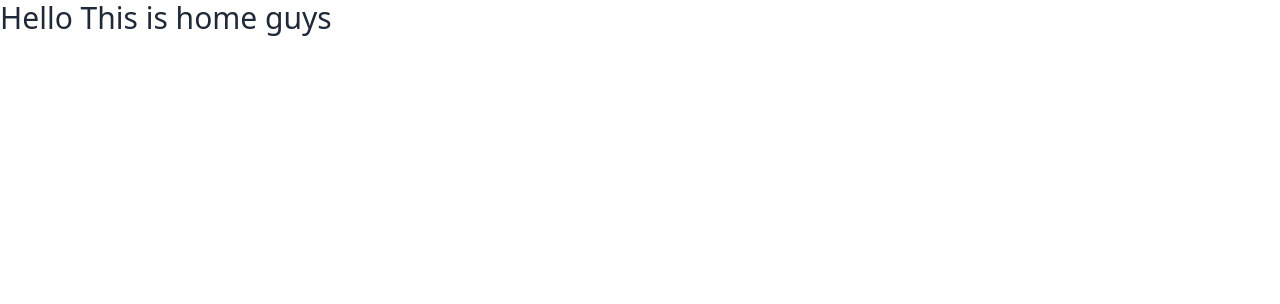
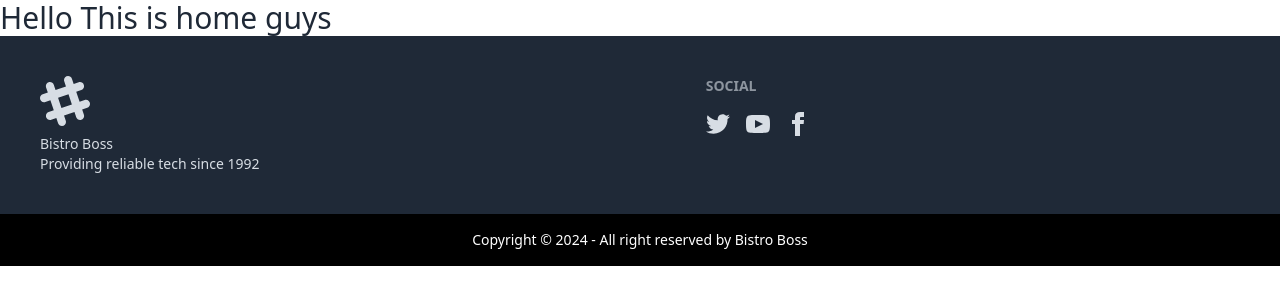
Before and after one commit to ifajul89/bistro-boss-client, a React (Vite) app: page / in a window 1280 px wide. Shown: the top 304 px of the page. Built offline with nearby package versions, Linux system fonts and the light colour scheme.

Commit message:
added footer

```diff
--- a/src/Layout/Main.jsx
+++ b/src/Layout/Main.jsx
@@ -1,9 +1,13 @@
 import { Outlet } from "react-router-dom";
+import Footer from "../Pages/Shared/Footer/Footer";
 
 const Main = () => {
-    return (
-        <Outlet></Outlet>
-    );
+   return (
+      <>
+         <Outlet></Outlet>
+         <Footer></Footer>
+      </>
+   );
 };
 
 export default Main;
--- /dev/null
+++ b/src/Pages/Shared/Footer/Footer.jsx
@@ -0,0 +1,74 @@
+const Footer = () => {
+   return (
+      <div className="text-white">
+         <footer className="footer bg-gray-800 text-neutral-content p-10">
+            <aside>
+               <svg
+                  width="50"
+                  height="50"
+                  viewBox="0 0 24 24"
+                  xmlns="http://www.w3.org/2000/svg"
+                  fillRule="evenodd"
+                  clipRule="evenodd"
+                  className="fill-current"
+               >
+                  <path d="M22.672 15.226l-2.432.811.841 2.515c.33 1.019-.209 2.127-1.23 2.456-1.15.325-2.148-.321-2.463-1.226l-.84-2.518-5.013 1.677.84 2.517c.391 1.203-.434 2.542-1.831 2.542-.88 0-1.601-.564-1.86-1.314l-.842-2.516-2.431.809c-1.135.328-2.145-.317-2.463-1.229-.329-1.018.211-2.127 1.231-2.456l2.432-.809-1.621-4.823-2.432.808c-1.355.384-2.558-.59-2.558-1.839 0-.817.509-1.582 1.327-1.846l2.433-.809-.842-2.515c-.33-1.02.211-2.129 1.232-2.458 1.02-.329 2.13.209 2.461 1.229l.842 2.515 5.011-1.677-.839-2.517c-.403-1.238.484-2.553 1.843-2.553.819 0 1.585.509 1.85 1.326l.841 2.517 2.431-.81c1.02-.33 2.131.211 2.461 1.229.332 1.018-.21 2.126-1.23 2.456l-2.433.809 1.622 4.823 2.433-.809c1.242-.401 2.557.484 2.557 1.838 0 .819-.51 1.583-1.328 1.847m-8.992-6.428l-5.01 1.675 1.619 4.828 5.011-1.674-1.62-4.829z"></path>
+               </svg>
+               <p>
+                  Bistro Boss
+                  <br />
+                  Providing reliable tech since 1992
+               </p>
+            </aside>
+            <nav>
+               <h6 className="footer-title">Social</h6>
+               <div className="grid grid-flow-col gap-4">
+                  <a>
+                     <svg
+                        xmlns="http://www.w3.org/2000/svg"
+                        width="24"
+                        height="24"
+                        viewBox="0 0 24 24"
+                        className="fill-current"
+                     >
+                        <path d="M24 4.557c-.883.392-1.832.656-2.828.775 1.017-.609 1.798-1.574 2.165-2.724-.951.564-2.005.974-3.127 1.195-.897-.957-2.178-1.555-3.594-1.555-3.179 0-5.515 2.966-4.797 6.045-4.091-.205-7.719-2.165-10.148-5.144-1.29 2.213-.669 5.108 1.523 6.574-.806-.026-1.566-.247-2.229-.616-.054 2.281 1.581 4.415 3.949 4.89-.693.188-1.452.232-2.224.084.626 1.956 2.444 3.379 4.6 3.419-2.07 1.623-4.678 2.348-7.29 2.04 2.179 1.397 4.768 2.212 7.548 2.212 9.142 0 14.307-7.721 13.995-14.646.962-.695 1.797-1.562 2.457-2.549z"></path>
+                     </svg>
+                  </a>
+                  <a>
+                     <svg
+                        xmlns="http://www.w3.org/2000/svg"
+                        width="24"
+                        height="24"
+                        viewBox="0 0 24 24"
+                        className="fill-current"
+                     >
+                        <path d="M19.615 3.184c-3.604-.246-11.631-.245-15.23 0-3.897.266-4.356 2.62-4.385 8.816.029 6.185.484 8.549 4.385 8.816 3.6.245 11.626.246 15.23 0 3.897-.266 4.356-2.62 4.385-8.816-.029-6.185-.484-8.549-4.385-8.816zm-10.615 12.816v-8l8 3.993-8 4.007z"></path>
+                     </svg>
+                  </a>
+                  <a>
+                     <svg
+                        xmlns="http://www.w3.org/2000/svg"
+                        width="24"
+                        height="24"
+                        viewBox="0 0 24 24"
+                        className="fill-current"
+                     >
+                        <path d="M9 8h-3v4h3v12h5v-12h3.642l.358-4h-4v-1.667c0-.955.192-1.333 1.115-1.333h2.885v-5h-3.808c-3.596 0-5.192 1.583-5.192 4.615v3.385z"></path>
+                     </svg>
+                  </a>
+               </div>
+            </nav>
+         </footer>
+         <footer className="footer footer-center bg-black p-4">
+            <aside>
+               <p>
+                  Copyright © {new Date().getFullYear()} - All right reserved by
+                  Bistro Boss
+               </p>
+            </aside>
+         </footer>
+      </div>
+   );
+};
+
+export default Footer;
```
